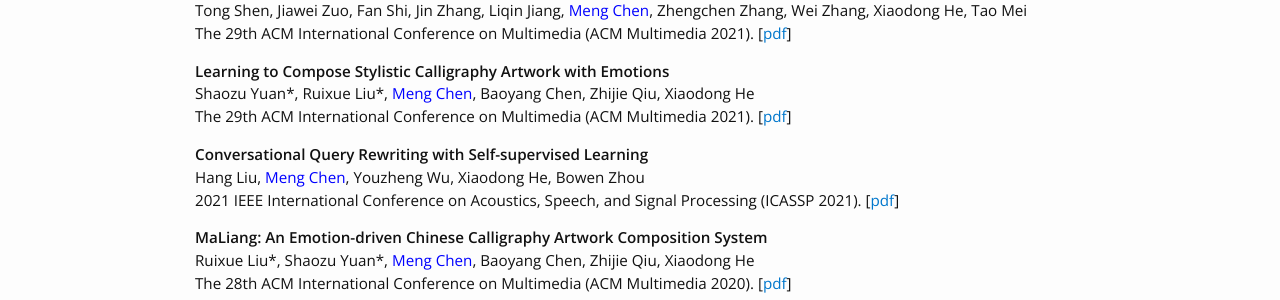
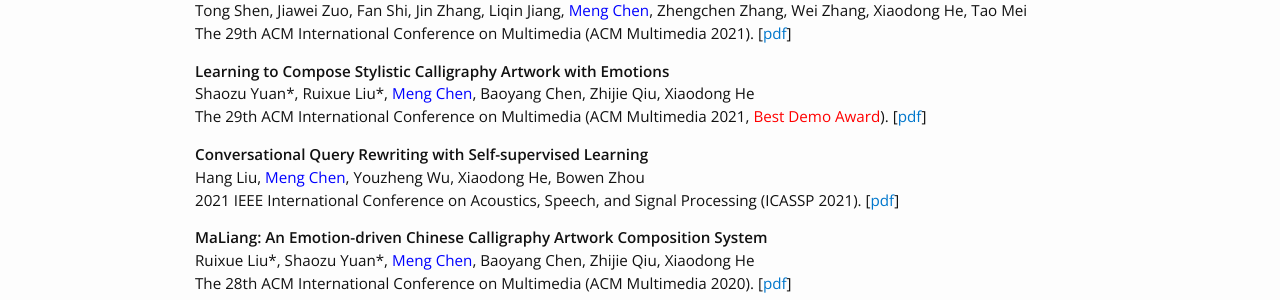
Before and after one commit to chenmengdx/chenmengdx.github.io, a Jekyll site: the page built from research.md, in a window 1280 px wide. Shown: the part 345-645 px from the top of the page. Built offline with Jekyll 4.4.1, drawn with Linux system fonts in a browser that asks for light colours.

Commit message:
update paper status

```diff
--- a/research.md
+++ b/research.md
@@ -27,7 +27,7 @@
 <p>
 <b>Learning to Compose Stylistic Calligraphy Artwork with Emotions</b> <br />
 Shaozu Yuan*, Ruixue Liu*, <font color="blue">Meng Chen</font>, Baoyang Chen, Zhijie Qiu, Xiaodong He <br />
-The 29th ACM International Conference on Multimedia (ACM Multimedia 2021). [<a href="../papers/MM21_calligraphy.pdf">pdf</a>]
+The 29th ACM International Conference on Multimedia (ACM Multimedia 2021, <font color="red">Best Demo Award</font>). [<a href="../papers/MM21_calligraphy.pdf">pdf</a>]
 </p>
 
 <p>
```
Also changed, not shown: 1 other file.
